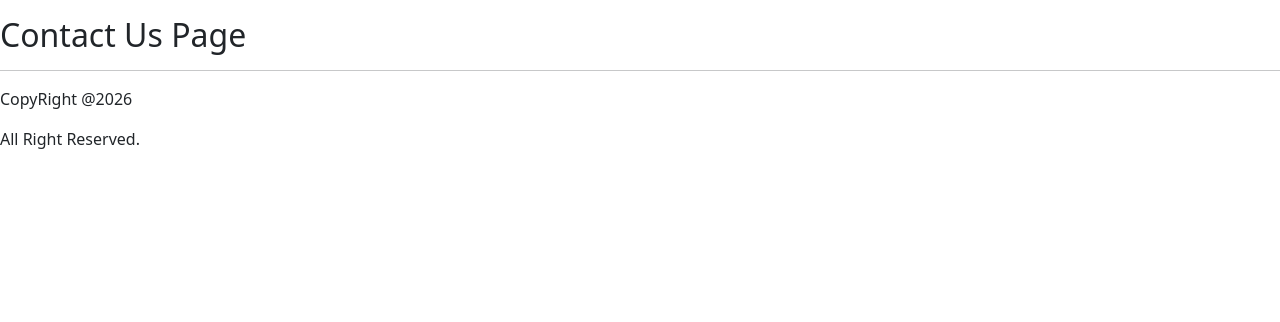
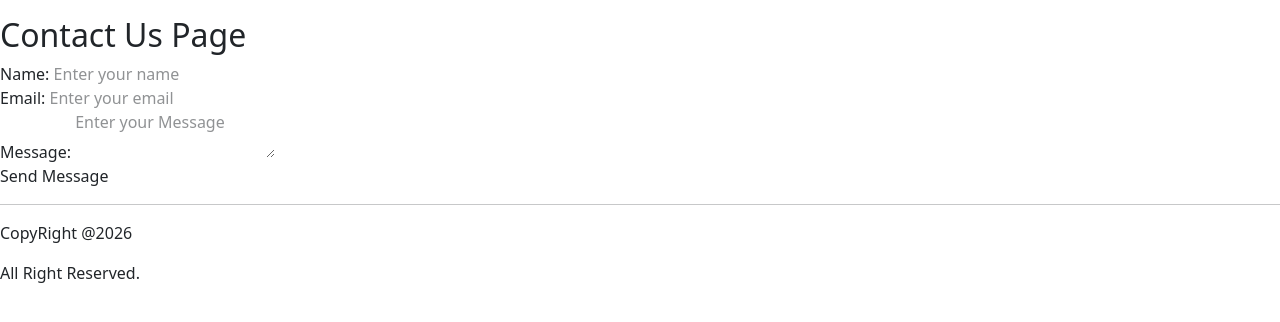
Before and after one commit to UrviSoni/flask_tutorial, a Flask app: page /contact in a window 1280 px wide. Shown: the part 122-444 px from the top of the page. Run offline with Flask 3, Linux system fonts and the light colour scheme; some libraries are stand-ins or nearby versions.

Commit message:
html form and GET and POST methods

```diff
--- a/app.py
+++ b/app.py
@@ -1,4 +1,4 @@
-from flask import Flask, render_template
+from flask import Flask, render_template, request
 
 app = Flask(__name__)
 
@@ -10,9 +10,17 @@ def home():
 def about():
     return render_template("about.html")
 
-@app.route("/contact")
+@app.route("/contact", methods=["GET", "POST"])
 def contact():
+    if request.method == 'POST':
+        name = request.form.get("username")
+        return f"Hello, {name}"
     return render_template("contact.html")
+
+@app.route("/search")
+def search():
+    query = request.args.get("query")
+    return f" You searched for : {query}"
 
 if __name__ == "__main__":
     app.run(debug=True)
--- a/templates/base.html
+++ b/templates/base.html
@@ -21,5 +21,7 @@
     {% endblock %}
     {% include "components/footer.html" %}
     <script src="{{url_for('static',filename='js/script.js')}}"></script>
+    <script src="https://cdn.jsdelivr.net/npm/@tailwindcss/browser@4"></script>
+
 </body>
 </html>
--- a/templates/contact.html
+++ b/templates/contact.html
@@ -1,4 +1,19 @@
 {% extends "base.html" %}
 {% block content %}
 <h2> Contact Us Page </h2>
+<form action="/contact" method="POST">
+    <div>
+        <label>Name: </label>
+        <input type="text" name="username" placeholder="Enter your name">
+    </div>
+    <div>
+        <label>Email: </label>
+        <input type="email" name="email" placeholder="Enter your email">
+    </div>
+    <div>
+        <label>Message: </label>
+        <textarea name="message" placeholder="Enter your Message"></textarea>
+    </div>
+    <button type="submit">Send Message</button>
+</form>
 {% endblock %}
--- a/templates/index.html
+++ b/templates/index.html
@@ -1,8 +1,8 @@
 {% extends "base.html" %}
 {% block content %}
 <div class="container">
-    <h2> Welcome to Flask Course </h2>
-    <button class="btn btn-primary" onclick="showMsg()">Click Me</button>
+    <h2 class="text-4xl font-bold text-blue-600"> Welcome to Flask Course </h2>
+    <button class="mt-6 bg-red-600 text-white px-5 py-2 rounded-lg" onclick="showMsg()">Click Me</button>
     {# <img src="{{url_for('static',filename='images/logo.jpg')}}", alt="Logo"> #}
     <p>This is Home Page</p>
 </div>
```
